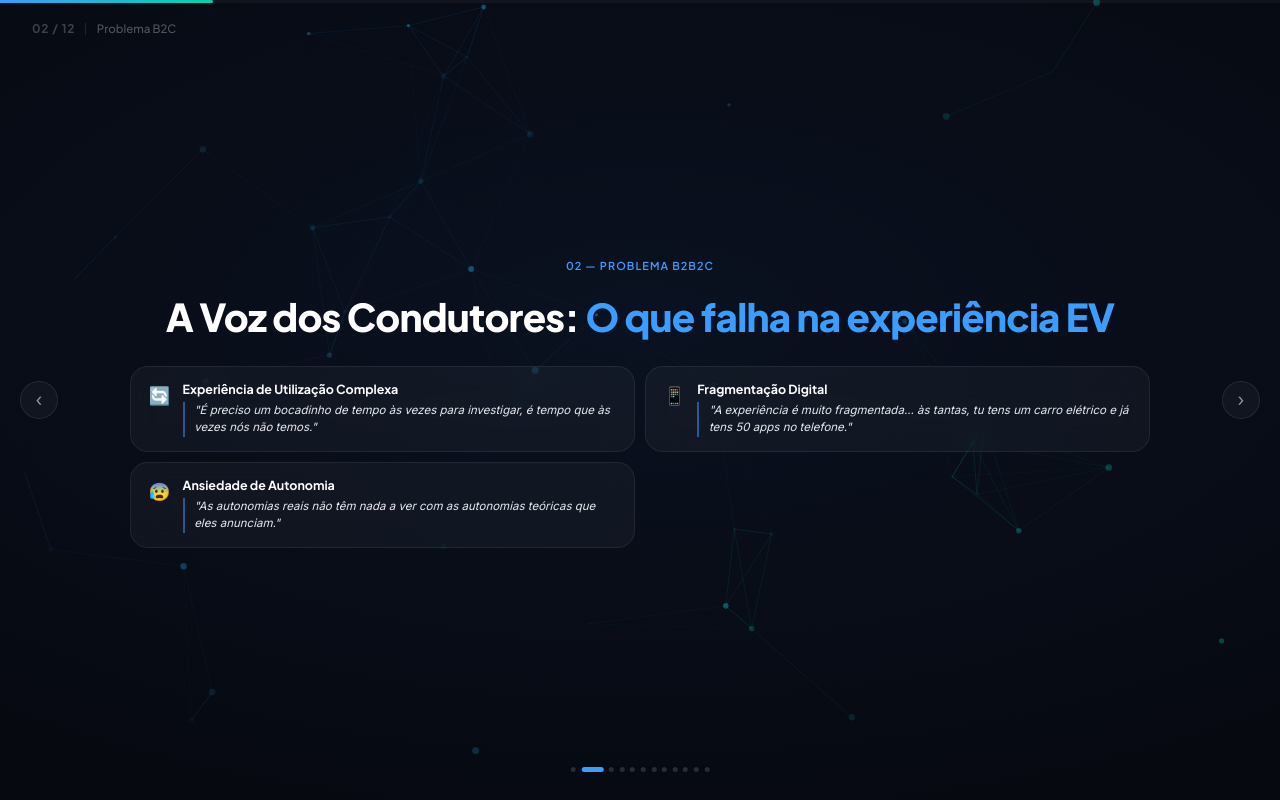
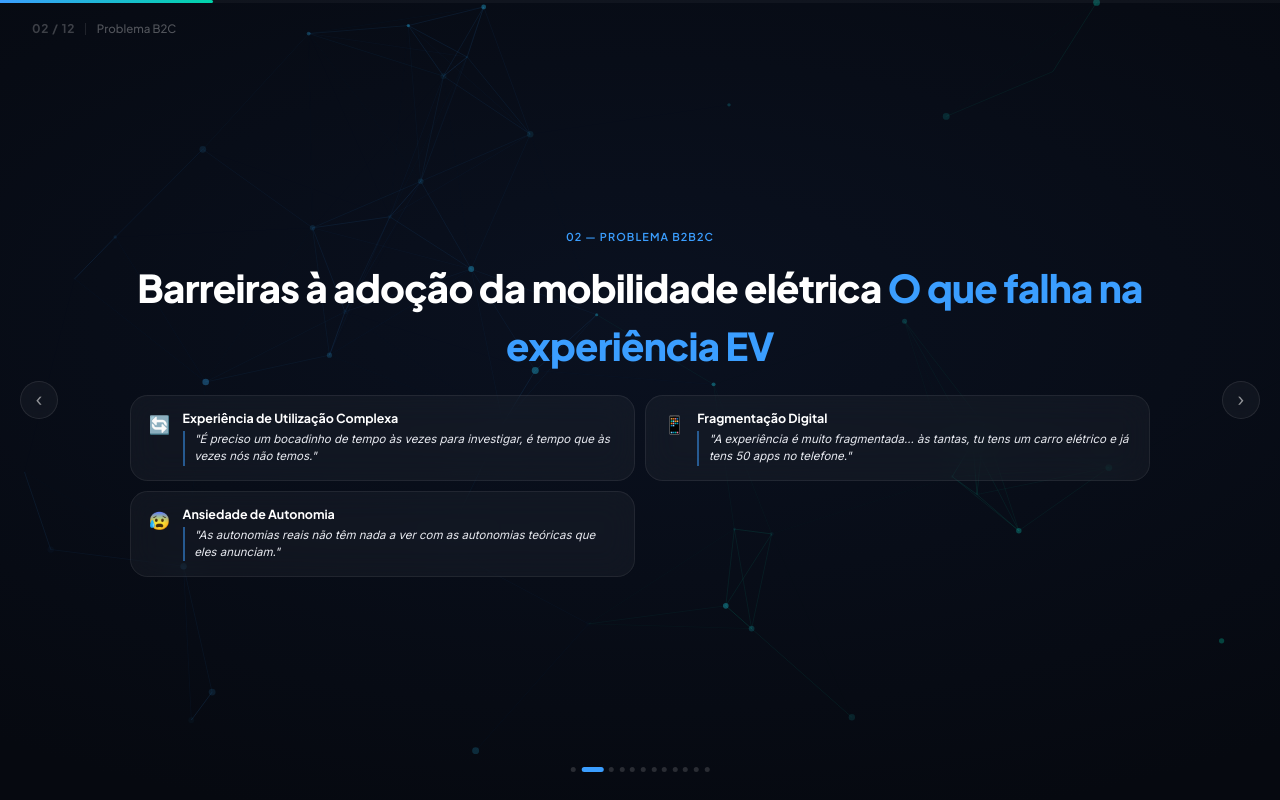
Before and after one commit to Fraviuh/ReVecta, a React (Vite) app: page / in a window 1280 px wide. Both pictures are taken after a click on the button 600 px from the left and 769 px from the top of the page. Built offline with nearby package versions, Linux system fonts and the light colour scheme; the HTML template or start-up script is replaced by a standard one.

Commit message:
Atualiza titulo da pagina 02

```diff
--- a/src/App.tsx
+++ b/src/App.tsx
@@ -204,7 +204,7 @@ function S2() {
       <div style={{ textAlign: "center" }}>
         <Badge color={BLUE}>02 — Problema B2B2C</Badge>
         <h2 style={{ fontFamily: "'Plus Jakarta Sans',sans-serif", fontWeight: 800, fontSize: "clamp(1.6rem,3.2vw,2.4rem)", color: "#fff", margin: "0.65rem 0 0", letterSpacing: "-0.02em" }}>
-          A Voz dos Condutores:{" "}
+          Barreiras à adoção da mobilidade elétrica{" "}
           <span style={{ color: BLUE }}>O que falha na experiência EV</span>
         </h2>
       </div>
```
